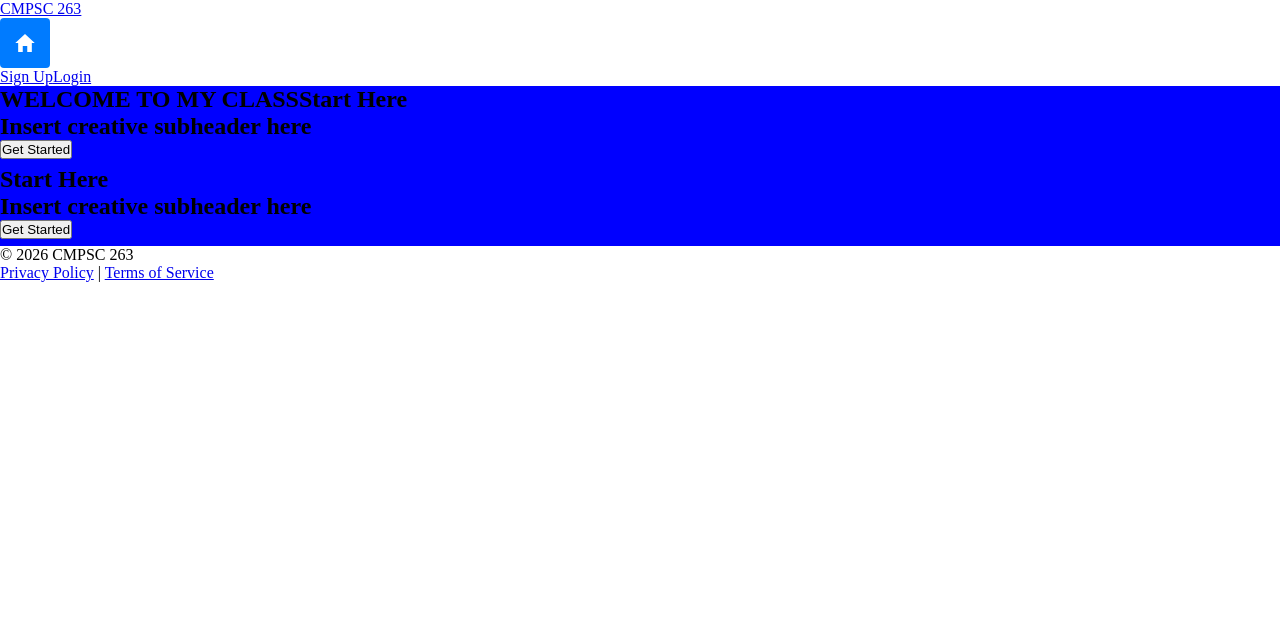
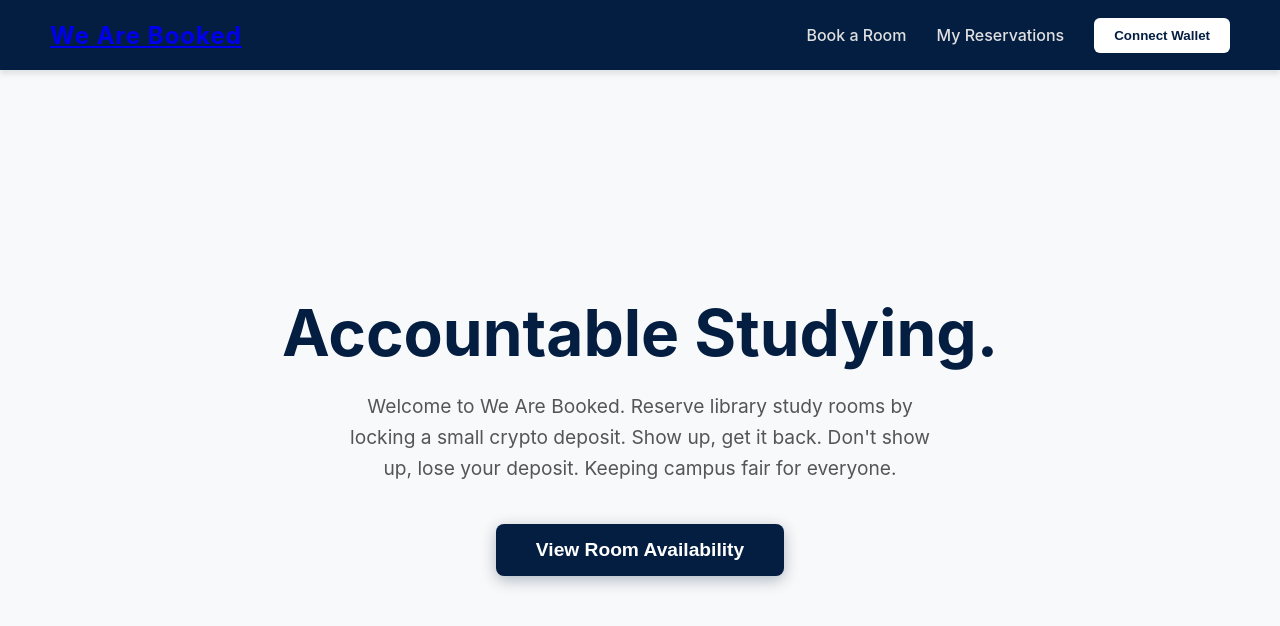
Before and after one commit to aaron-silverio/WeAreBooked, a Next.js app in the folder template-app-main/: page / in a window 1280 px wide. Shown: the top 626 px of the page. Built offline with nearby package versions, Linux system fonts and the light colour scheme; no server answers.

Commit message:
front end v1

```diff
--- a/template-app-main/components/Dashboard/Navbar.js
+++ /dev/null
@@ -1,38 +0,0 @@
-import React from 'react';
-import styled from 'styled-components';
-import Link from 'next/link'
-import { logOut } from '@/backend/Auth';
-import { useStateContext } from '@/context/StateContext';
-import Home from '@/components/Dashboard/Home'
-const Navbar = () => {
-  const { setUser } = useStateContext()
-
-  return (
-    <Nav>
-      <Logo onClick={() => logOut(setUser)} href="/">CMPSC 263</Logo>
-      <Home></Home>
-      <NavLinks>
-        <ButtonLink href="/auth/signup">Sign Up</ButtonLink>
-        <ButtonLink href="/auth/login">Login</ButtonLink>
-      </NavLinks>
-    </Nav>
-  );
-};
-
-const Nav = styled.nav`
-
-`;
-
-const Logo = styled(Link)`
-
-`;
-
-const NavLinks = styled.div`
-
-`;
-
-const ButtonLink = styled(Link)`
-
-`;
-
-export default Navbar;
--- /dev/null
+++ b/template-app-main/components/Layout/Navbar.js
@@ -0,0 +1,76 @@
+import styled from 'styled-components';
+import Link from 'next/link';
+import { useStateContext } from '../../context/StateContext';
+
+const Nav = styled.nav`
+  background-color: #041E42; /* Penn State Navy */
+  height: 70px;
+  display: flex;
+  justify-content: space-between;
+  align-items: center;
+  padding: 0 50px;
+  color: white;
+  box-shadow: 0 4px 6px rgba(0,0,0,0.1);
+`;
+
+const Logo = styled.div`
+  font-size: 1.5rem;
+  font-weight: bold;
+  cursor: pointer;
+  letter-spacing: 1px;
+`;
+
+const NavLinks = styled.div`
+  display: flex;
+  gap: 30px;
+  align-items: center;
+
+  a {
+    color: #e0e0e0;
+    text-decoration: none;
+    font-weight: 500;
+    transition: color 0.2s;
+
+    &:hover {
+      color: white;
+    }
+  }
+`;
+
+const Button = styled.button`
+  background-color: white;
+  color: #041E42;
+  border: none;
+  padding: 10px 20px;
+  border-radius: 6px;
+  font-weight: bold;
+  cursor: pointer;
+  transition: transform 0.1s;
+
+  &:hover {
+    transform: scale(1.05);
+  }
+`;
+
+export default function Navbar() {
+  const { account, connectWallet } = useStateContext();
+
+  return (
+    <Nav>
+      <Link href="/" passHref>
+        <Logo>We Are Booked</Logo>
+      </Link>
+      <NavLinks>
+        <Link href="/dashboard">Book a Room</Link>
+        <Link href="/reservations">My Reservations</Link>
+        {account ? (
+          <Button>
+            {account.slice(0, 6)}...{account.slice(-4)}
+          </Button>
+        ) : (
+          <Button onClick={connectWallet}>Connect Wallet</Button>
+        )}
+      </NavLinks>
+    </Nav>
+  );
+}
--- a/template-app-main/context/StateContext.js
+++ b/template-app-main/context/StateContext.js
@@ -1,47 +1,41 @@
-import { useRouter } from 'next/router';
-import React, { createContext, useContext, useState, useEffect } from 'react';
-import { onIdTokenChanged } from 'firebase/auth';
-import {auth} from '@/backend/Firebase'
+import React, { createContext, useState, useContext, useEffect } from 'react';
+import { ethers } from 'ethers';
 
-const Context = createContext();
+const StateContext = createContext();
 
-export const StateContext = ({ children }) => {
+export const StateProvider = ({ children }) => {
+  const [account, setAccount] = useState(null);
+  const [provider, setProvider] = useState(null);
 
-  // Variables to Carry Across Multiple Pages
-  const [user, setUser] = useState(undefined)
+  const connectWallet = async () => {
+    if (typeof window.ethereum !== 'undefined') {
+      try {
+        const accounts = await window.ethereum.request({ method: 'eth_requestAccounts' });
+        const web3Provider = new ethers.providers.Web3Provider(window.ethereum);
+        setAccount(accounts[0]);
+        setProvider(web3Provider);
+      } catch (error) {
+        console.error("Connection failed", error);
+      }
+    } else {
+      alert("Please install MetaMask!");
+    }
+  };
 
-  const router = useRouter()
-  const { asPath } = useRouter()
+  // Optional: Listen for account changes
+  useEffect(() => {
+    if (window.ethereum) {
+      window.ethereum.on('accountsChanged', (accounts) => {
+        setAccount(accounts[0] || null);
+      });
+    }
+  }, []);
 
-  // AUTHENTICATION REMEMBER ME USEEFFECT
-  // useEffect(() => {
-  //   const unsubscribe = onIdTokenChanged(auth, (user) => {
-  //     if(user){
-  //       console.log('Token or user state changed:', user)
-  //       user.getIdToken().then((token) => {
-  //         console.log('New ID token:', token)
-  //       })
-  //       setUser(user)
-  //     } else {
-  //       setUser(null) //there is no user signed in
-  //     }
-  //   });
-  //   return () => unsubscribe();
-  // }, []);
+  return (
+    <StateContext.Provider value={{ account, provider, connectWallet }}>
+      {children}
+    </StateContext.Provider>
+  );
+};
 
-
-
-
-return(
-    <Context.Provider
-    value={{
-        user,
-        setUser
-    }}
-    >
-      {children}
-    </Context.Provider>
-    )
-}
-
-export const useStateContext = () => useContext(Context);
+export const useStateContext = () => useContext(StateContext);
--- a/template-app-main/package.json
+++ b/template-app-main/package.json
@@ -12,12 +12,13 @@
     "axios": "^1.6.7",
     "babel-plugin-styled-components": "^2.1.4",
     "crypto": "^1.0.1",
+    "ethers": "^5.7.2",
     "firebase": "^10.8.1",
     "mvp-starter": "file:",
     "next": "13.5.4",
     "react": "^18",
     "react-dom": "^18",
     "react-icons": "^5.0.1",
-    "styled-components": "^6.0.8"
+    "styled-components": "^6.4.1"
   }
 }
--- a/template-app-main/pages/_app.js
+++ b/template-app-main/pages/_app.js
@@ -1,36 +1,28 @@
-import Head from 'next/head' //use instead of head
-import { StateContext } from "@/context/StateContext"
-import { createGlobalStyle } from 'styled-components'
+import { StateProvider } from '../context/StateContext';
+import Navbar from '../components/Layout/Navbar';
+import { createGlobalStyle } from 'styled-components';
 
-export const GlobalStyle = createGlobalStyle`
-  *
-  {
+const GlobalStyle = createGlobalStyle`
+  * {
     box-sizing: border-box;
     margin: 0;
     padding: 0;
   }
-`
+  body {
+    font-family: -apple-system, BlinkMacSystemFont, 'Segoe UI', Roboto, Helvetica, Arial, sans-serif;
+    background-color: #f8f9fa;
+    color: #333;
+  }
+`;
 
-export default function App({ Component, pageProps }) {
+function MyApp({ Component, pageProps }) {
   return (
-    <>
-        <Head>
-          <title>MVP Starter</title>
-          <meta name='description' content='Put a description here about your app'/>
-          <meta name='robots' content='index, follow'/>
-          <link rel="apple-touch-icon" sizes="180x180" href="/favicon_package/apple-touch-icon.png"/>
-          <link rel="icon" type="image/png" sizes="32x32" href="/favicon_package/favicon-32x32.png"/>
-          <link rel="icon" type="image/png" sizes="16x16" href="/favicon_package/favicon-16x16.png"/>
-          <link rel="manifest" href="/favicon_package/site.webmanifest"/>
-          <meta name="msapplication-TileColor" content="#da532c"/>
-          <meta name="theme-color" content="#ffffff"/>
-        </Head>
+    <StateProvider>
+      <GlobalStyle />
+      <Navbar />
+      <Component {...pageProps} />
+    </StateProvider>
+  );
+}
 
-        <GlobalStyle />
-
-      <StateContext>
-        <Component {...pageProps} />
-      </StateContext>
-    </>
-  )
-}
+export default MyApp;
--- a/template-app-main/pages/index.js
+++ b/template-app-main/pages/index.js
@@ -1,14 +1,56 @@
-import Hero from "@/components/LandingPage/Hero"
-import { styled } from 'styled-components'
-import Navbar from "@/components/Dashboard/Navbar"
-import Footer from "@/components/LandingPage/Footer"
+import styled from 'styled-components';
+import Link from 'next/link';
+
+const Container = styled.div`
+  display: flex;
+  flex-direction: column;
+  justify-content: center;
+  align-items: center;
+  height: calc(100vh - 70px);
+  text-align: center;
+  padding: 0 20px;
+`;
+
+const Title = styled.h1`
+  font-size: 4rem;
+  color: #041E42;
+  margin-bottom: 20px;
+`;
+
+const Subtitle = styled.p`
+  font-size: 1.2rem;
+  color: #555;
+  max-width: 600px;
+  line-height: 1.6;
+  margin-bottom: 40px;
+`;
+
+const StartBtn = styled.button`
+  background-color: #041E42;
+  color: white;
+  font-size: 1.2rem;
+  padding: 15px 40px;
+  border: none;
+  border-radius: 8px;
+  cursor: pointer;
+  font-weight: bold;
+  box-shadow: 0 4px 15px rgba(4, 30, 66, 0.3);
+
+  &:hover {
+    background-color: #03152e;
+  }
+`;
+
 export default function Home() {
   return (
-    <>
-        <Navbar/>
-        <Hero text={'WELCOME TO MY CLASS'} />
-        <Hero />
-        <Footer />
-    </>
-  )
+    <Container>
+      <Title>Accountable Studying.</Title>
+      <Subtitle>
+        Welcome to We Are Booked. Reserve library study rooms by locking a small crypto deposit. Show up, get it back. Don't show up, lose your deposit. Keeping campus fair for everyone.
+      </Subtitle>
+      <Link href="/dashboard" passHref>
+        <StartBtn>View Room Availability</StartBtn>
+      </Link>
+    </Container>
+  );
 }
```
Also changed, not shown: template-app-main/pages/about.js (deleted, +0 -9 lines), template-app-main/pages/animals/[animalSlug].js (deleted, +0 -82 lines), template-app-main/pages/dashboard.js (+103 -42 lines), template-app-main/pages/reservations.js (added, +61 -0 lines), template-app-main/components/Layout/Home.js (renamed from template-app-main/components/Dashboard/Home.js), 1 other file (tests, documents, lock files or other folders).
